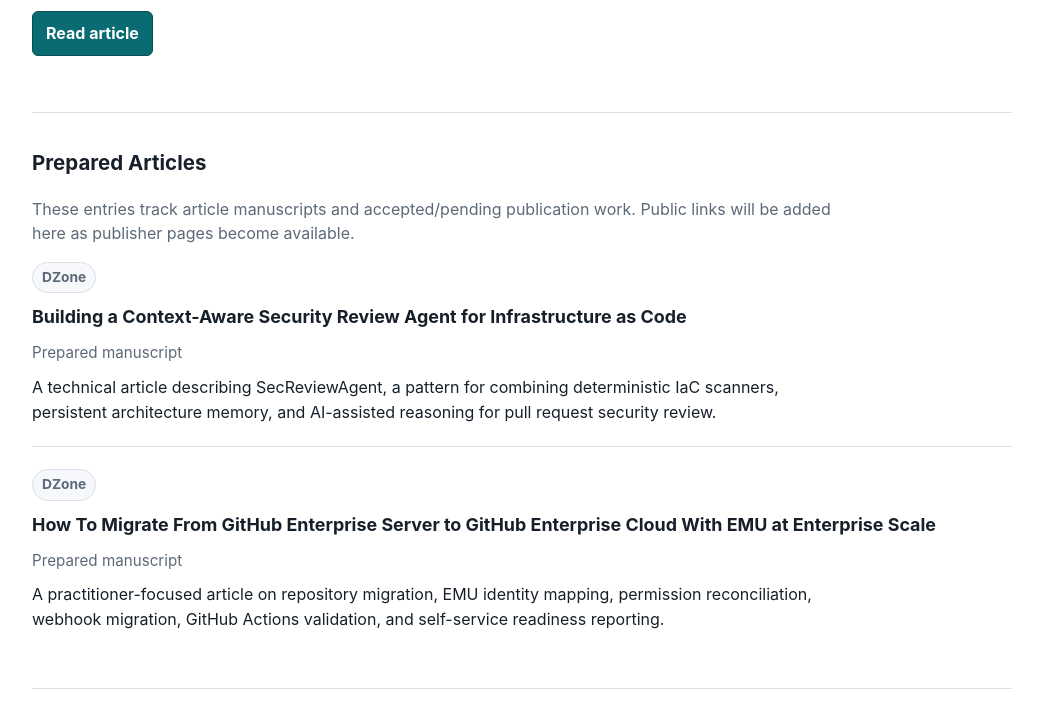
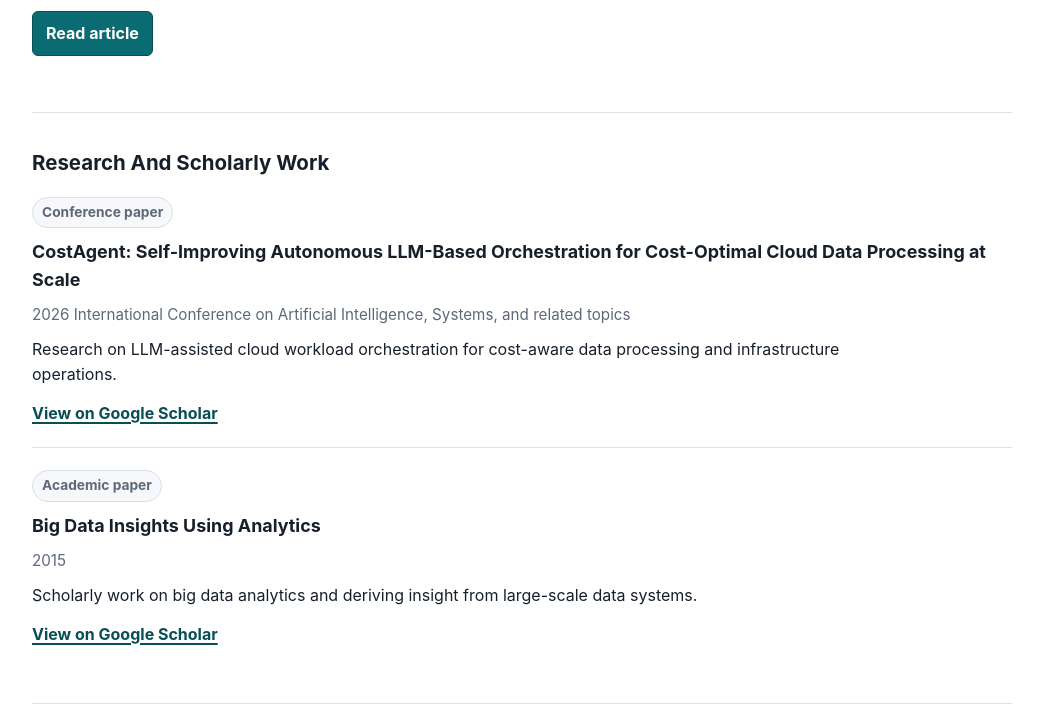
Before and after one commit to krishnamuppidi/publications, a plain HTML site: page index.html in a window 1280 px wide. Shown: the part 821-1541 px from the top of the page, without its empty margins (118-1161 px from the left). Drawn offline with Linux system fonts and the light colour scheme.

Commit message:
Clean up publications page

```diff
--- a/index.html
+++ b/index.html
@@ -180,7 +180,6 @@
         <p class="subtitle">Published articles, technical writing, and research on cloud infrastructure, DevOps automation, Infrastructure as Code security, platform engineering, and reliable delivery systems.</p>
         <nav aria-label="Profile links">
           <a href="https://scholar.google.com/citations?user=IKcQzPkAAAAJ&hl=en">Google Scholar</a>
-          <a class="secondary" href="https://devops.com/author/naga-krishna-reddy-muppidi/">DevOps.com Author Page</a>
         </nav>
       </div>
     </header>
@@ -207,25 +206,6 @@
           <div class="links">
             <a class="primary" href="https://dzone.com/articles/llm-agent-self-managing-data-pipelines">Read article</a>
           </div>
-        </article>
-      </section>
-
-      <section aria-labelledby="prepared">
-        <h2 id="prepared">Prepared Articles</h2>
-        <p class="note">These entries track article manuscripts and accepted/pending publication work. Public links will be added here as publisher pages become available.</p>
-
-        <article class="article">
-          <span class="tag">DZone</span>
-          <h3>Building a Context-Aware Security Review Agent for Infrastructure as Code</h3>
-          <div class="meta">Prepared manuscript</div>
-          <p class="summary">A technical article describing SecReviewAgent, a pattern for combining deterministic IaC scanners, persistent architecture memory, and AI-assisted reasoning for pull request security review.</p>
-        </article>
-
-        <article class="article">
-          <span class="tag">DZone</span>
-          <h3>How To Migrate From GitHub Enterprise Server to GitHub Enterprise Cloud With EMU at Enterprise Scale</h3>
-          <div class="meta">Prepared manuscript</div>
-          <p class="summary">A practitioner-focused article on repository migration, EMU identity mapping, permission reconciliation, webhook migration, GitHub Actions validation, and self-service readiness reporting.</p>
         </article>
       </section>
 
```
